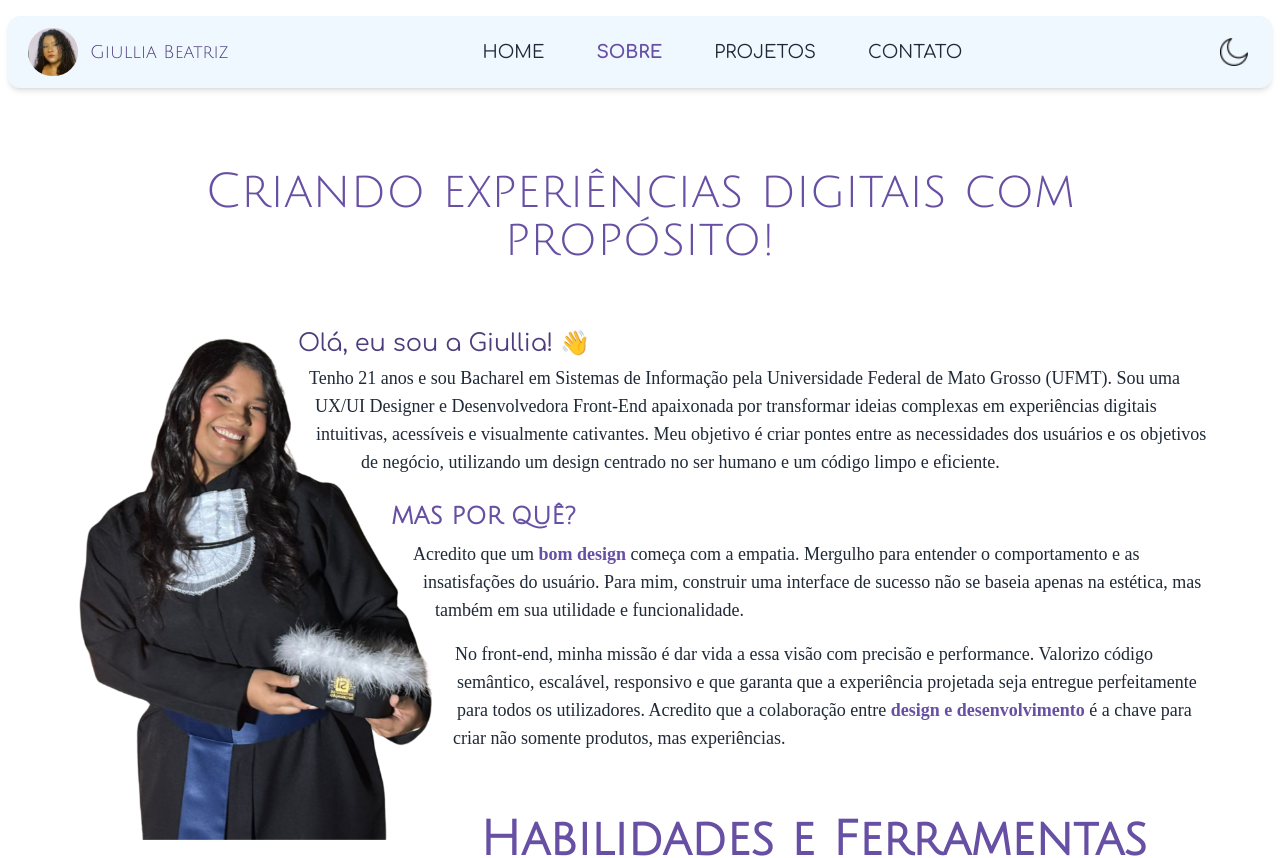
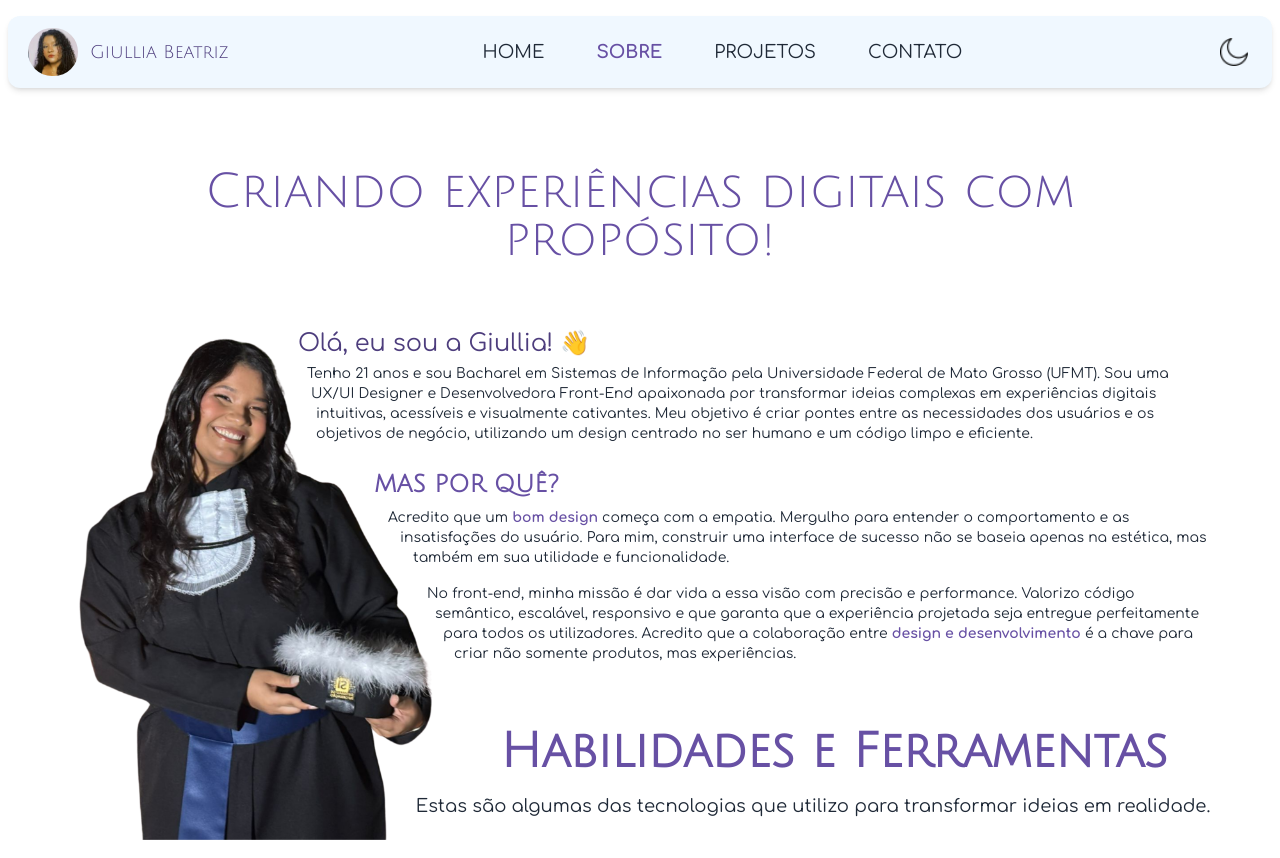
Before and after one commit to giulliabeatriz/portfolio, a React (Vite) app: page /sobre in a window 1280 px wide. Shown: the top 858 px of the page. Built offline with nearby package versions, Linux system fonts and the light colour scheme.

Commit message:
[style]: alteração da fonte de corpo

```diff
--- a/src/components/Pages/Sobre.jsx
+++ b/src/components/Pages/Sobre.jsx
@@ -6,7 +6,7 @@ import './sobre.css';
 const Sobre = () => {
   return (
     <div className="p-8 md:p-16">
-      <h1 className="font-heading text-center text-5xl dark:text-primary-light text-primary mb-8">Criando experiências digitais com propósito!</h1>
+      <h1 className="font-heading  text-center text-5xl dark:text-primary-light text-primary mb-8">Criando experiências digitais com propósito!</h1>
 
       <div className="text-lg items-start justify-center text-secondary-dark dark:text-secondary-light">
         <img
@@ -16,10 +16,10 @@ const Sobre = () => {
         />
 
         <section>
-          <p className="mt-16 text-primary-dark text-2xl mb-1">
+          <p className="mt-16 text-primary-dark dark:text-primary-light text-2xl mb-1">
             Olá, eu sou a Giullia! 👋
           </p>
-          <p className="mb-6 font-corpo">
+          <p className="mb-6 text-sm font-sans">
             Tenho 21 anos e sou Bacharel em Sistemas de Informação pela Universidade Federal de Mato Grosso (UFMT).
             Sou uma UX/UI Designer e Desenvolvedora Front-End apaixonada por transformar ideias complexas em experiências digitais intuitivas, acessíveis e visualmente cativantes.
             Meu objetivo é criar pontes entre as necessidades dos usuários e os objetivos de negócio, utilizando um design centrado no ser humano e um código limpo e eficiente.
@@ -30,13 +30,14 @@ const Sobre = () => {
         <p className="mb-2 mt-4 text-2xl font-bold font-heading text-primary">
           MAS POR QUÊ?
         </p>
-        <p className="mb-4 font-corpo">
+        <p className="mb-4 text-sm">
           Acredito que um <span className="text-primary font-bold">bom design</span> começa com a empatia. Mergulho para entender o comportamento e as insatisfações do usuário.
           Para mim, construir uma interface de sucesso não se baseia apenas na estética, mas também em sua utilidade e funcionalidade.
         </p>
-        <p className="mb-4 font-corpo"> No front-end, minha missão é dar vida a essa visão com precisão e performance. Valorizo código semântico, escalável, responsivo e que garanta que a experiência projetada seja entregue perfeitamente para todos os utilizadores.
+        <p className="mb-4 text-sm"> No front-end, minha missão é dar vida a essa visão com precisão e performance. Valorizo código semântico, escalável, responsivo e que garanta que a experiência projetada seja entregue perfeitamente para todos os utilizadores.
           Acredito que a colaboração entre <span className="text-primary font-bold">design e desenvolvimento </span>é a chave para criar não somente produtos, mas experiências.</p>
       </div>
+
 
         <TecnologiasSwiper />
     </div>
```
